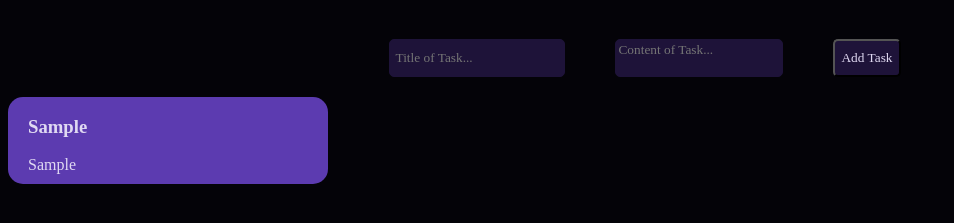
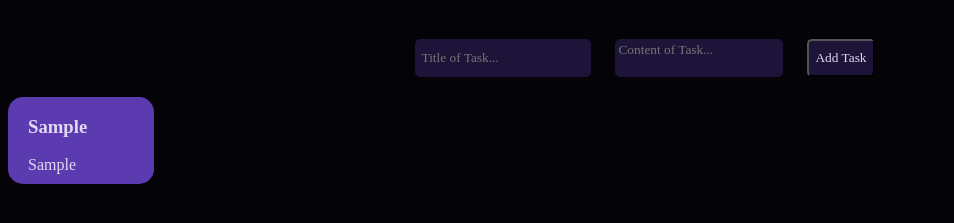
Before and after one commit to OhayoPog/TaskList, a plain HTML site: page index.html in a window 1280 px wide. Both pictures are taken after typing "Sample", "Sample" into the empty fields and a click on the button "Add Task". Shown: the part 69-292 px from the top of the page, without its empty margins (0-954 px from the left). Drawn offline with nearby package versions, Linux system fonts and the light colour scheme; a web font is replaced by a local one.

Commit message:
Update style.css

```diff
--- a/style.css
+++ b/style.css
@@ -21,7 +21,8 @@ header{
     padding: 20px 5px;
     display: flex;
     justify-content:center;
-    gap: 50px;
+    gap: 3vh;
+    flex-wrap: wrap;
 }
 #taskTitle{
     border: 1px solid #1e1339;
@@ -38,7 +39,7 @@ header{
     resize: none;
 }
 .taskCard{
-    width: 300px;
+    min-width: 10%;
     height: auto;
     padding-left: 20px;
     padding-bottom: 10px;
@@ -50,7 +51,7 @@ header{
 }
 .taskSpace{
     display: flex;
-    flex-wrap: wrap;
+    flex-wrap: nowrap;
     gap: 25px;
 }
 #addTaskButton{
```
